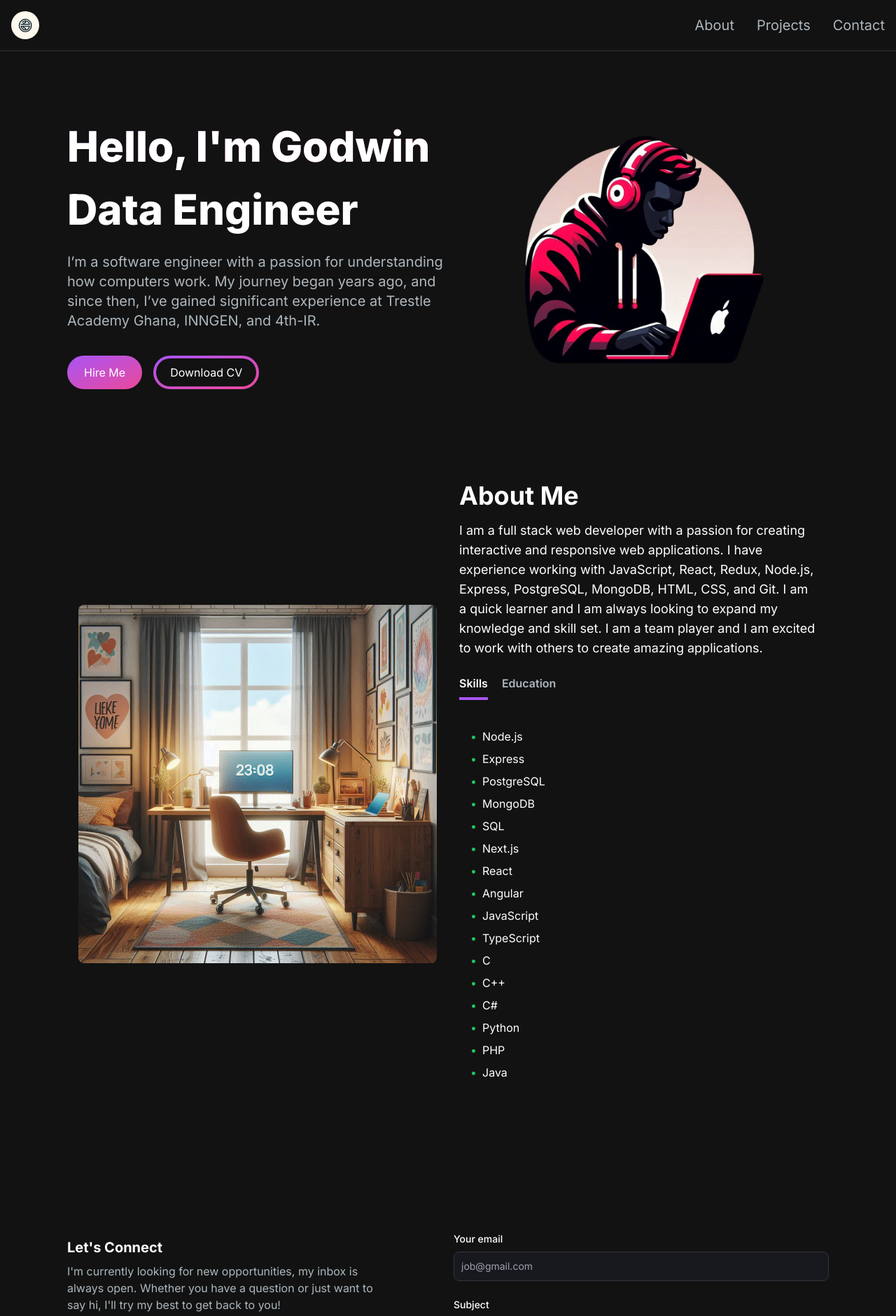
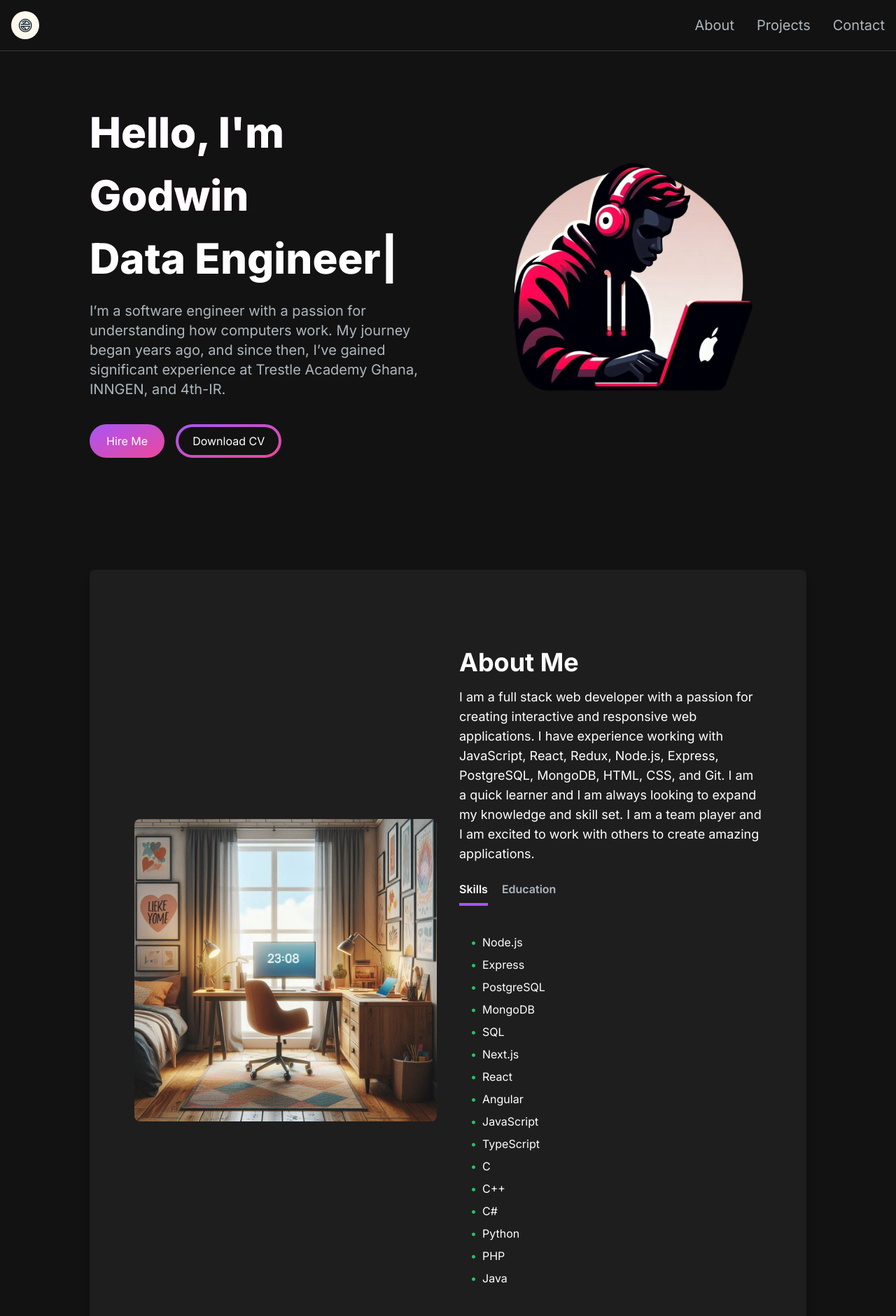
Before and after one commit to sage9705/portfolio, a Next.js app: page / in a window 1280 px wide. Shown: the top 1880 px of the page at 70% size. Built offline with nearby package versions, Linux system fonts and the light colour scheme.

Commit message:
update layout

```diff
--- a/src/app/page.tsx
+++ b/src/app/page.tsx
@@ -6,12 +6,24 @@ import Footer from "./components/footer";
 
 export default function Home() {
   return (
-    <main className="flex min-h-screen flex-col bg-[#121212] justify-between p-24 ">
-      <Navbar />
-      <HeroSection />
-      <AboutSection />
-      <EmailSection />
-      {/* <Footer /> */}
-    </main>
+    <div className="bg-[#121212] min-h-screen text-white">
+      <header className="fixed w-full z-50 bg-[#121212]">
+        <Navbar />
+      </header>
+      <main className="flex flex-col items-center justify-center px-4 pt-20 pb-10 sm:px-8 md:px-16 lg:px-24 space-y-16 md:space-y-24">
+        <section className="w-full max-w-5xl">
+          <HeroSection />
+        </section>
+        <section className="w-full max-w-5xl bg-[#1E1E1E] p-6 sm:p-8 md:p-12 rounded-lg shadow-lg">
+          <AboutSection />
+        </section>
+        <section className="w-full max-w-5xl p-6 sm:p-8 md:p-12 bg-[#121212]">
+          <EmailSection />
+        </section>
+      </main>
+      <footer className="w-full bg-[#1E1E1E] p-4 sm:p-6 mt-16">
+        <Footer />
+      </footer>
+    </div>
   );
 }
```
